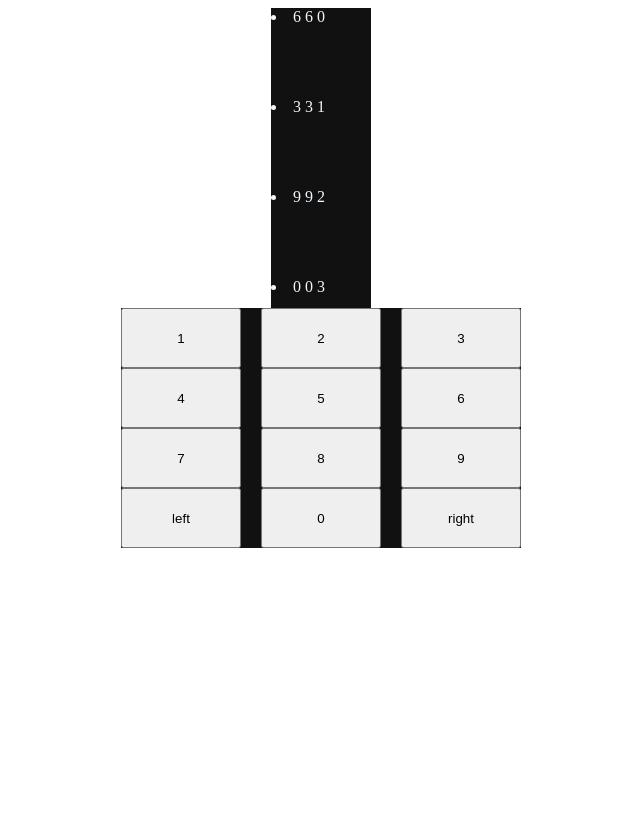
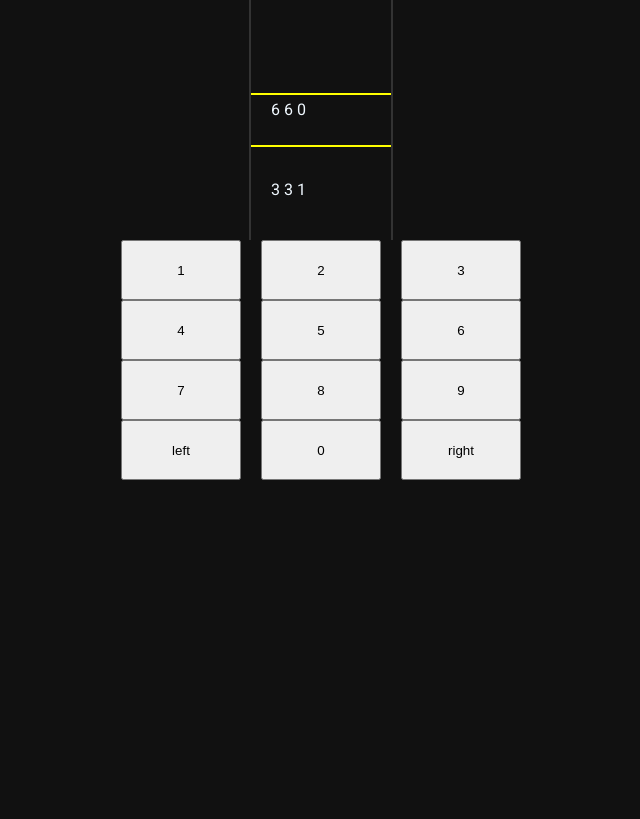
Before and after one commit to gelargew/kraepelin-pauli, a Django app: page / in a window 1280 px wide. Shown: the top 819 px of the page, without its empty margins (319-959 px from the left). Run offline with Django 3.2, Linux system fonts and the light colour scheme; some libraries are stand-ins or nearby versions; some web fonts are replaced.

Commit message:
input answer animation

```diff
--- a/app/static/css/index.css
+++ b/app/static/css/index.css
@@ -1,3 +1,9 @@
+body {
+    background: #111;
+    margin: 0;
+    font-family: "roboto";
+}
+
 .kraepelin {
     display: flex;
     flex-direction: column;
@@ -19,24 +25,43 @@
 }
 
 .kraepelin-numbers {
+    padding-top: 80px;
     display: flex;
     flex-direction: column;
-    background: #111;
-    transition: 0.4s
+    transition: 0.4s;
+    justify-content: center;
 }
 
 .kraepelin-numbers li {
     color: aliceblue;
     width: 100px;
-    min-height: 90px;
+    min-height: 80px;
     position: relative;
     margin: 0;
     border: 1px greenyellow;
     transition: 0.6s;
+    list-style: none;
 }
 
 .container {
-    height: 300px;
+    background: #111;
+    padding: 20px;
+    height: 200px;
     overflow: hidden;
     transition: 1s;
+    position: relative;
+    border-right: 2px solid #333;
+    border-left: 2px solid #333;
+
 }
+
+.answer-line {
+    position: absolute;
+    border-top: 2px solid yellow;
+    border-bottom: 2px solid yellow;
+    top: 50%;
+    left: 50%;
+    width: 100%;
+    height: 50px;
+    transform: translate(-50%, -50%);
+}
```
Also changed, not shown: app/src/components/Kraepelin.js (+22 -13 lines), app/static/app/main.js.
